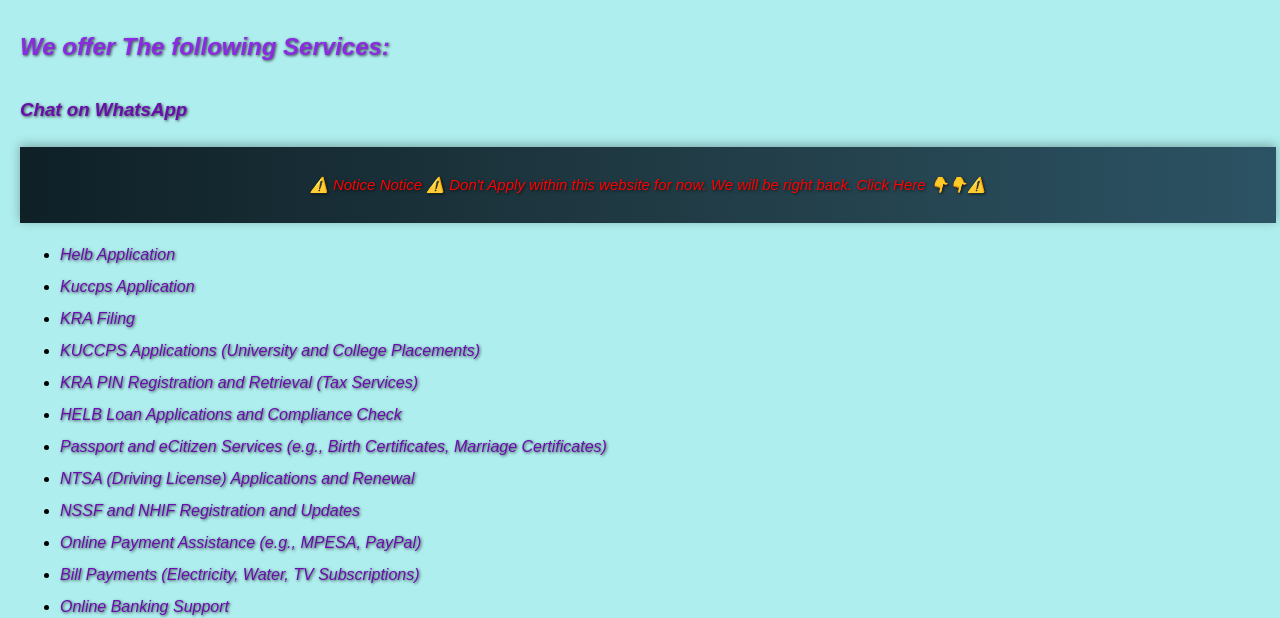
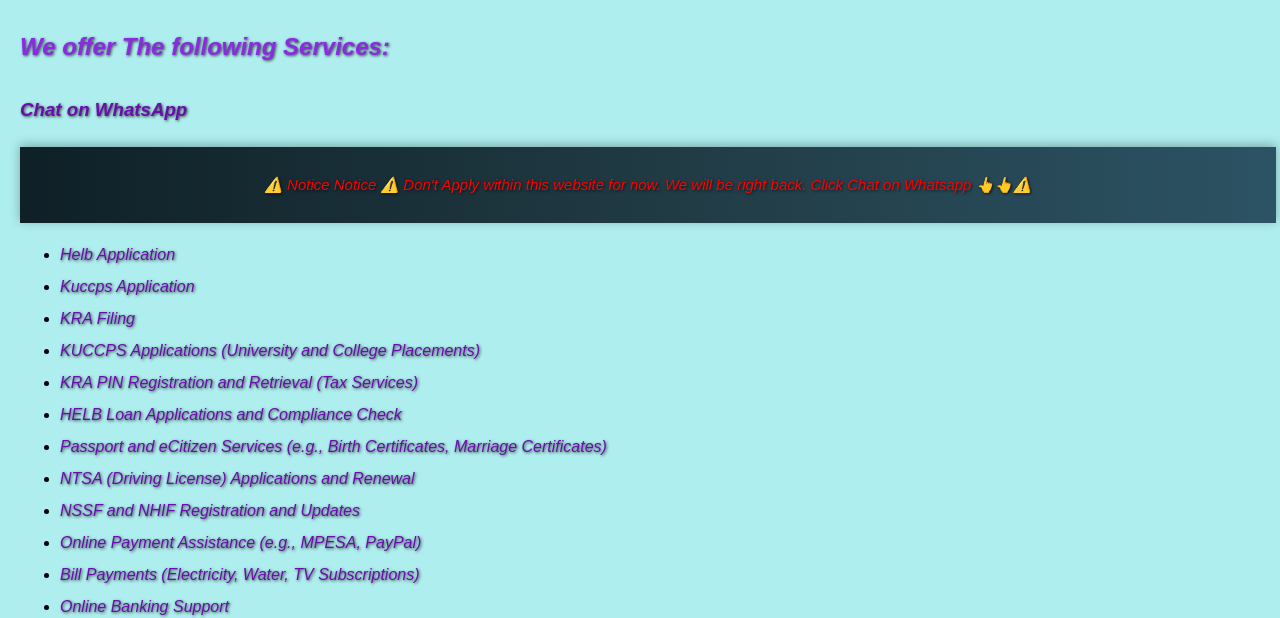
Before and after one commit to kuccps/sabron, a website: page public/cyberservices.html in a window 1280 px wide. Shown: the part 184-802 px from the top of the page. Drawn offline with Linux system fonts and the light colour scheme.

Commit message:
Update cyberservices.html

```diff
--- a/public/cyberservices.html
+++ b/public/cyberservices.html
@@ -46,7 +46,7 @@
     Chat on WhatsApp
       </a></h3>
     <div class="marquee">
-    <p>⚠️ Notice Notice ⚠️ Don't Apply within this website for now. We will be right back. Click Here 👇👇⚠️</p>
+    <p>⚠️ Notice Notice ⚠️ Don't Apply within this website for now. We will be right back. Click Chat on Whatsapp 👆👆⚠️</p>
 </div>
 
 <style>
```
